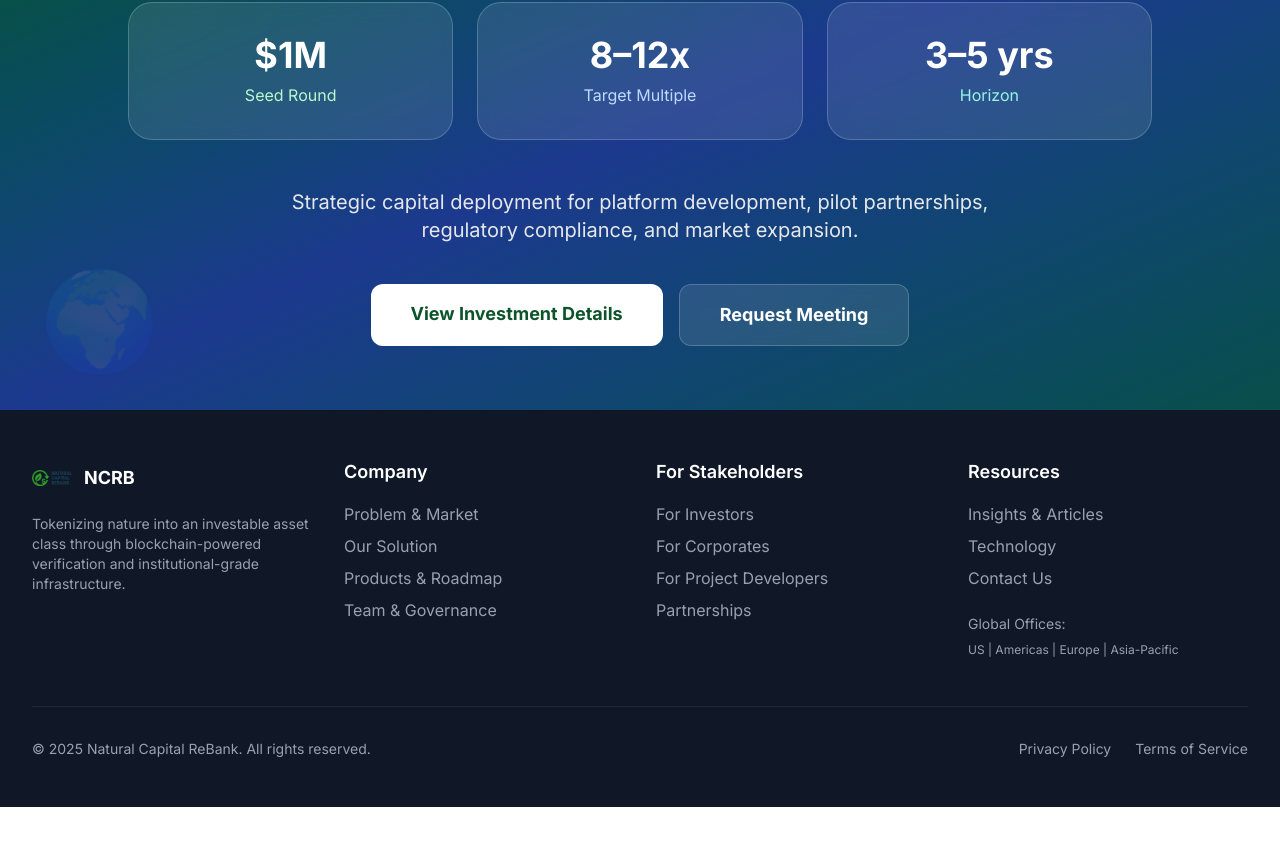
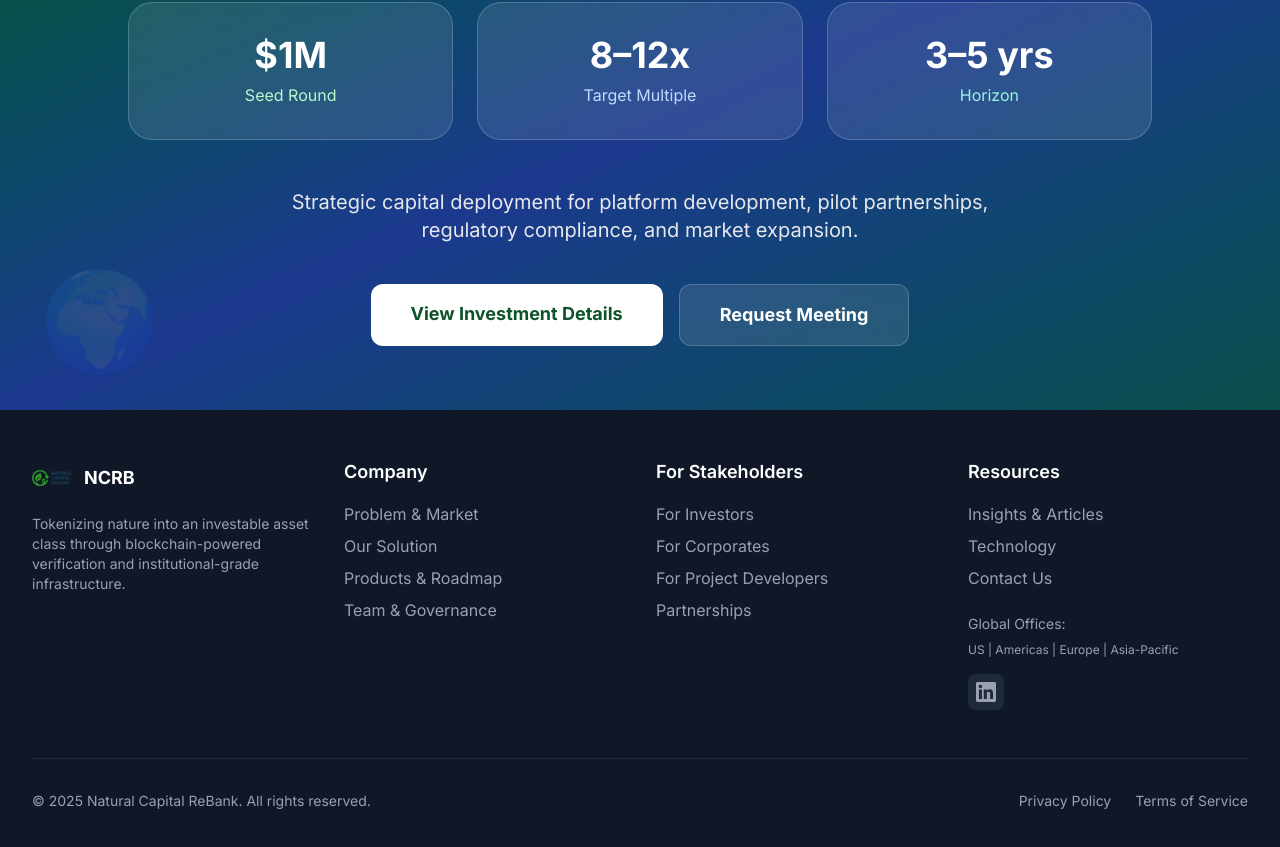
Before and after one commit to Natutal-Capital-ReBank/ncrb-website, a Next.js app: page / in a window 1280 px wide. Shown: the part 3630-4477 px from the top of the page. Before the commit the page ends 4437 px from the top, so only its background shows below. Built offline with nearby package versions, Linux system fonts and the light colour scheme; no server answers.

Commit message:
add linkedin link

```diff
--- a/components/Footer.tsx
+++ b/components/Footer.tsx
@@ -102,7 +102,27 @@
             </ul>
             <div className="mt-6">
               <p className="text-gray-400 text-sm mb-2">Global Offices:</p>
-              <p className="text-gray-400 text-xs">US | Americas | Europe | Asia-Pacific</p>
+              <p className="text-gray-400 text-xs mb-4">US | Americas | Europe | Asia-Pacific</p>
+
+              {/* Social Links */}
+              <div className="flex space-x-3 mt-4">
+                <a
+                  href="https://www.linkedin.com/company/natural-capital-rebank/"
+                  target="_blank"
+                  rel="noopener noreferrer"
+                  className="w-9 h-9 rounded-lg bg-gray-800 hover:bg-blue-600 flex items-center justify-center transition-colors group"
+                  aria-label="LinkedIn"
+                >
+                  <svg
+                    className="w-5 h-5 text-gray-400 group-hover:text-white transition-colors"
+                    fill="currentColor"
+                    viewBox="0 0 24 24"
+                    aria-hidden="true"
+                  >
+                    <path d="M20.447 20.452h-3.554v-5.569c0-1.328-.027-3.037-1.852-3.037-1.853 0-2.136 1.445-2.136 2.939v5.667H9.351V9h3.414v1.561h.046c.477-.9 1.637-1.85 3.37-1.85 3.601 0 4.267 2.37 4.267 5.455v6.286zM5.337 7.433c-1.144 0-2.063-.926-2.063-2.065 0-1.138.92-2.063 2.063-2.063 1.14 0 2.064.925 2.064 2.063 0 1.139-.925 2.065-2.064 2.065zm1.782 13.019H3.555V9h3.564v11.452zM22.225 0H1.771C.792 0 0 .774 0 1.729v20.542C0 23.227.792 24 1.771 24h20.451C23.2 24 24 23.227 24 22.271V1.729C24 .774 23.2 0 22.222 0h.003z"/>
+                  </svg>
+                </a>
+              </div>
             </div>
           </div>
         </div>
```
